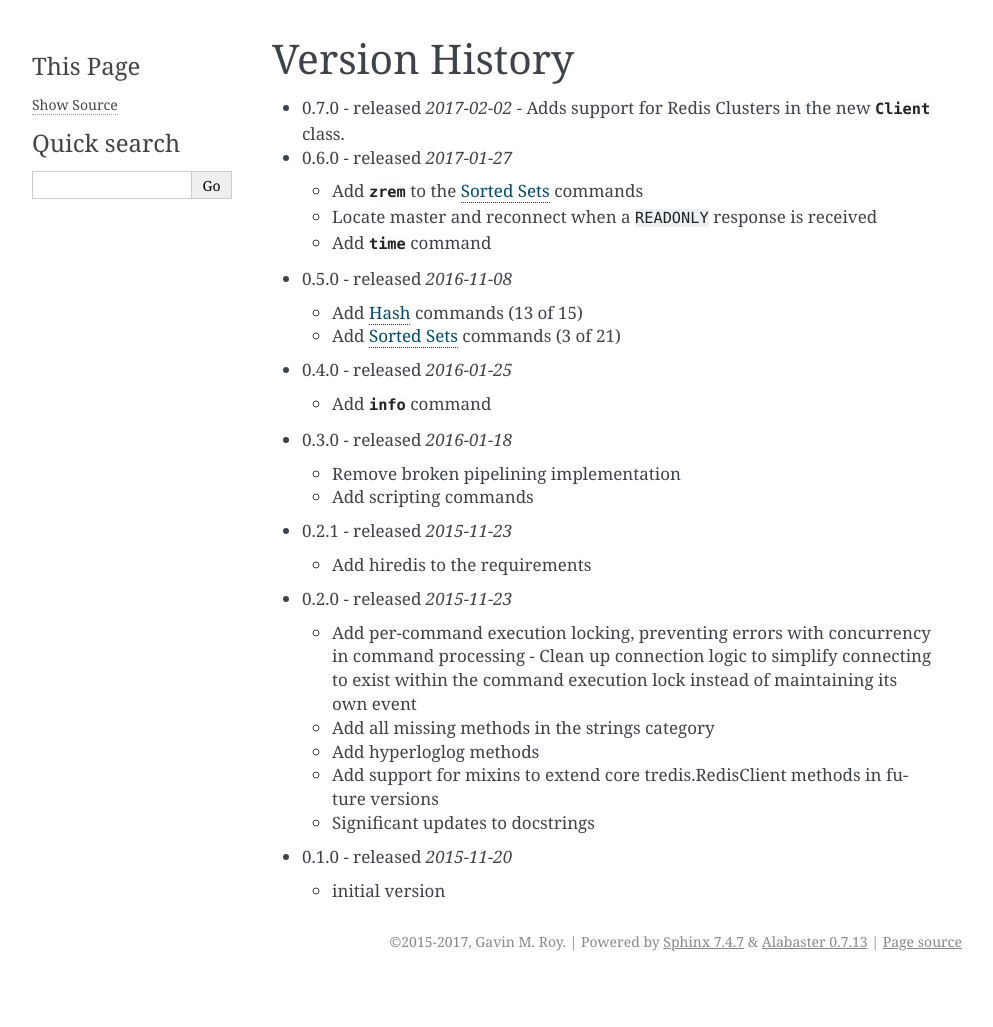
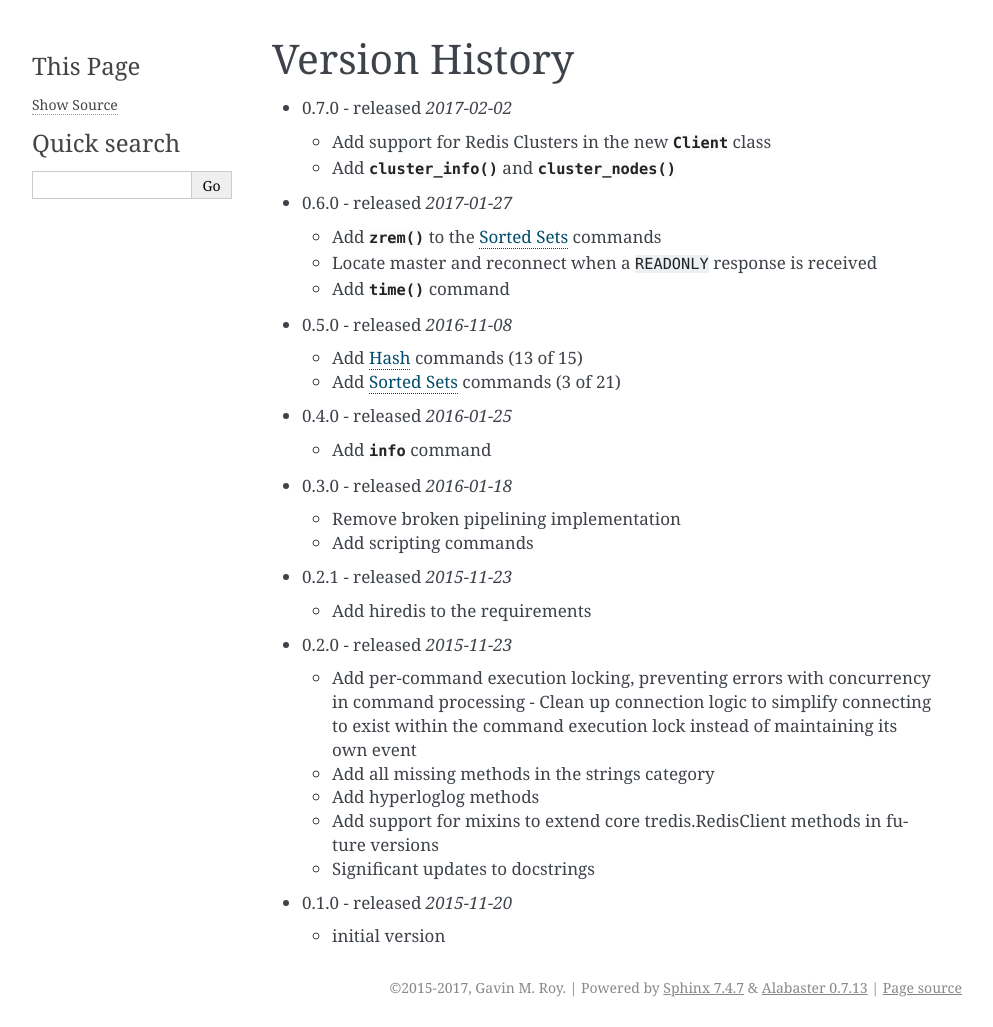
Before and after one commit to gmr/tredis, a Sphinx documentation site: the page built from docs/history.rst, in a window 1280 px wide. Shown: the whole page, without its empty margins (148-1141 px from the left). Built offline with Sphinx 7.4.7, drawn with Linux system fonts in a browser that asks for light colours; before the commit the page ends 981 px from its top, so only the background shows below that.

Commit message:
Ready the history for release

```diff
--- a/docs/history.rst
+++ b/docs/history.rst
@@ -2,13 +2,15 @@ Version History
 ===============
 
 - 0.7.0 - released *2017-02-02*
-  - Adds support for Redis Clusters in the new :class:`~tredis.Client` class.
+
+  - Add support for Redis Clusters in the new :class:`~tredis.Client` class
+  - Add :meth:`~tredis.Client.cluster_info` and :meth:`~tredis.Client.cluster_nodes`
 
 - 0.6.0 - released *2017-01-27*
 
-  - Add :class:`~tredis.Client.zrem` to the `Sorted Sets <http://redis.io/commands#sorted_set>`_ commands
+  - Add :meth:`~tredis.Client.zrem` to the `Sorted Sets <http://redis.io/commands#sorted_set>`_ commands
   - Locate master and reconnect when a ``READONLY`` response is received
-  - Add :class:`~tredis.Client.time` command
+  - Add :meth:`~tredis.Client.time` command
 
 - 0.5.0 - released *2016-11-08*
 
```
